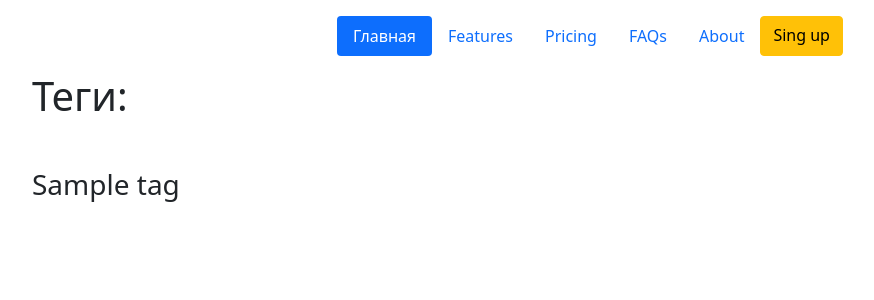
After one commit to LoneTraveler747/Django, a Django app: page /news/tags/ in a window 1280 px wide. The commit adds this page. Shown: the top 300 px of the page, without its empty margins (50-924 px from the left). Run offline with Django 3.2, Linux system fonts and the light colour scheme; tables that the repository leaves empty hold one stand-in row (values such as "Sample post").

Commit message:
Добавление тегов

```diff
--- a/django_news/news/models.py
+++ b/django_news/news/models.py
@@ -1,5 +1,6 @@
 from django import db
 from django.db import models
+from django.db.models.base import Model
 from django.db.models.deletion import CASCADE, SET_NULL
 from django.db.models.expressions import Case
 from django.shortcuts import render
@@ -11,6 +12,7 @@ class Post(models.Model):
     title = models.CharField(max_length=150, verbose_name='Заголовк статьи')
     text = models.TextField(max_length=500,verbose_name='Текст')
     author = models.CharField(max_length=50,verbose_name='Автор')
+    tags = models.ManyToManyField('Tag', blank=True, related_name='posts')
     pub_date = models.DateTimeField(verbose_name='Дата публикации',auto_now=True)
 
     class Meta:
@@ -41,3 +43,14 @@ class Comment(models.Model):
         verbose_name= 'Комментарий '
         verbose_name_plural='Комментарии'
         db_table = 'comment'
+
+class Tag(models.Model):
+    title = models.CharField(max_length=50, verbose_name='Наименование тега')
+    slug = models.SlugField(max_length=50, unique=True)
+
+    def __str__(self):
+        return '{}'.format(self.title)
+
+    class Meta:
+        verbose_name = 'Тег'
+        verbose_name_plural = 'Теги'
--- a/django_news/news/urls.py
+++ b/django_news/news/urls.py
@@ -2,7 +2,9 @@ from django.urls import path
 from . import views
 
 urlpatterns = [
-    path('list_posts', views.index, name='list_posts_url'),
+    path('list_posts/', views.index, name='list_posts_url'),
 
-    path('<int:id_post>', views.post_detail, name='post_detail_url')
+    path('<int:id_post>', views.post_detail, name='post_detail_url'),
+
+    path('tags/', views.tags_list, name = 'tags_list_url')
 ]
--- a/django_news/news/views.py
+++ b/django_news/news/views.py
@@ -9,6 +9,12 @@ def index(reqest):
                 context = contex_obj)
 
 def post_detail(request, id_post):
-    post = Post.objects.get(id = id_post)
+    post = Post.objects.get(id = id_post, #slug_iexact = slug
+    )
     context = {'post': post}
     return render(request, 'news/post_detail.html', context = context)
+
+def tags_list(requset):
+    tags = Tag.objects.all()
+    context_teg={'tags': tags}
+    return render(requset, 'news/tags_list.html', context = context_teg)
--- a/django_news/templates/news/index.html
+++ b/django_news/templates/news/index.html
@@ -4,7 +4,8 @@
     <h3>Статьи: </h3>
     {% for  post in posts %}
         <div class="card mt-3">
-            <h5 class="card-header">{{post.author}}, {{post.pub_date}}</h5>
+            <h5 class="card-header">{{post.author}}, {{post.pub_date}}, Теги: {% for tag in post.tags.all %} #{{tag.title}} {% endfor %}</h5>
+
                 <div class="card-body">
                     <h5 class="card-title">{{post.title}}</h5>
                     <p class="card-text">{{post.text}}</p>
--- /dev/null
+++ b/django_news/templates/news/tags_list.html
@@ -0,0 +1,11 @@
+{% extends 'base.html' %}
+{% block title %}
+    Tags list - {{ block.super }}
+{% endblock %}
+
+{% block content %}
+    <h1 class= "mb-5">Теги:</h1>
+        {% for tag in tags %}
+            <h3>{{tag.title}}</h3>
+        {% endfor %}
+{% endblock %}
```
Also changed, not shown: django_news/news/admin.py (+9 -1 lines), django_news/news/migrations/0004_auto_20211214_1234.py (added).
